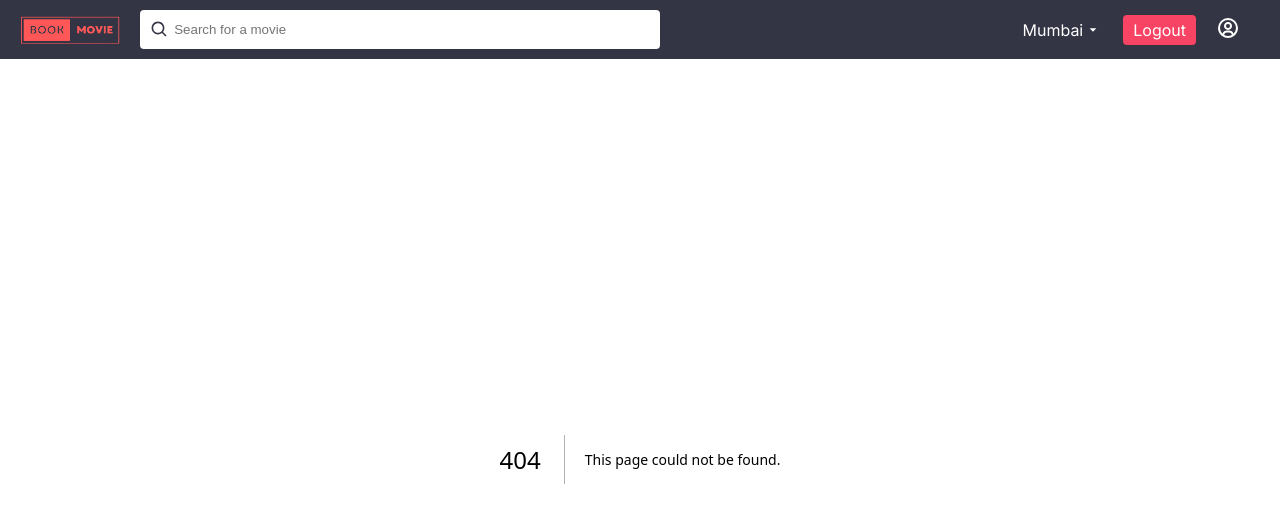
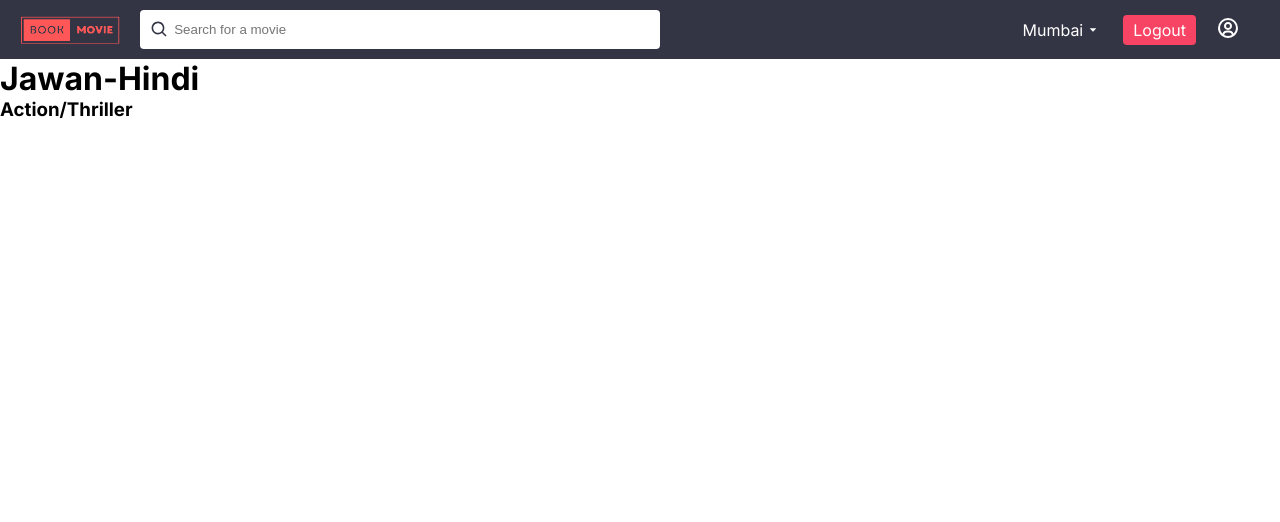
Before and after one commit to Tejavardhan0203/moviebooking, a Next.js app: page /1/movies/1/buytickets in a window 1280 px wide. Before the commit this address had no page. Shown: the top 522 px of the page. Built offline with nearby package versions, Linux system fonts and the light colour scheme.

Commit message:
buytickets

```diff
--- /dev/null
+++ b/src/app/[cityname]/movies/[moviename]/buytickets/page.tsx
@@ -0,0 +1,48 @@
+"use client"
+import React from 'react'
+import DatePicker from "react-horizontal-datepicker";
+import './BuyTicketsPage.css'
+import { usePathname } from 'next/navigation'
+import Link from 'next/link';
+
+const page = () => {
+
+  const movie = {
+    moviename: 'Jawan',
+    //screen: '4Dx',
+    date: new Date(),
+    language: 'Hindi',
+    type: 'Action/Thriller',
+    screens:[
+      {
+        name: 'Screen1',
+        location: 'PVR cinemas,Forum Mall'
+      },
+      {
+        name: 'Screen1',
+        location: 'PVR cinemas,Forum Mall'
+      },
+      {
+        name: 'Screen1',
+        location: 'PVR cinemas,Forum Mall'
+      }
+    ]
+  }
+
+  return (
+    <div className='buytickets'>
+      <div className="s1">
+
+      </div>
+      <div className="screens">
+        <div className="head">
+          <h1>{movie.moviename}-{movie.language}</h1>
+          <h3>{movie.type}</h3>
+        </div>
+
+      </div>
+    </div>
+  )
+}
+
+export default page
--- a/src/app/globals.css
+++ b/src/app/globals.css
@@ -7,3 +7,8 @@
   --col1:rgb(248 68 100);
   --col2:#333444;
 }
+.linkstylenone{
+    text-decoration: none;
+    color: white;
+    margin-right: 20px;
+}
--- a/src/components/Navbar/Navbar.css
+++ b/src/components/Navbar/Navbar.css
@@ -47,11 +47,6 @@
     text-decoration: none;
     margin-right: 10px;
 }
-.linkstylenone{
-    text-decoration: none;
-    color: white;
-    margin-right: 20px;
-}
 .theme_icon1{
     font-size: 1.5rem;
 }
```
Also changed, not shown: src/app/[cityname]/movies/[moviename]/page.tsx (+10 -1 lines), src/app/[cityname]/movies/[moviename]/buytickets/BuyTicketsPage.css (added).
